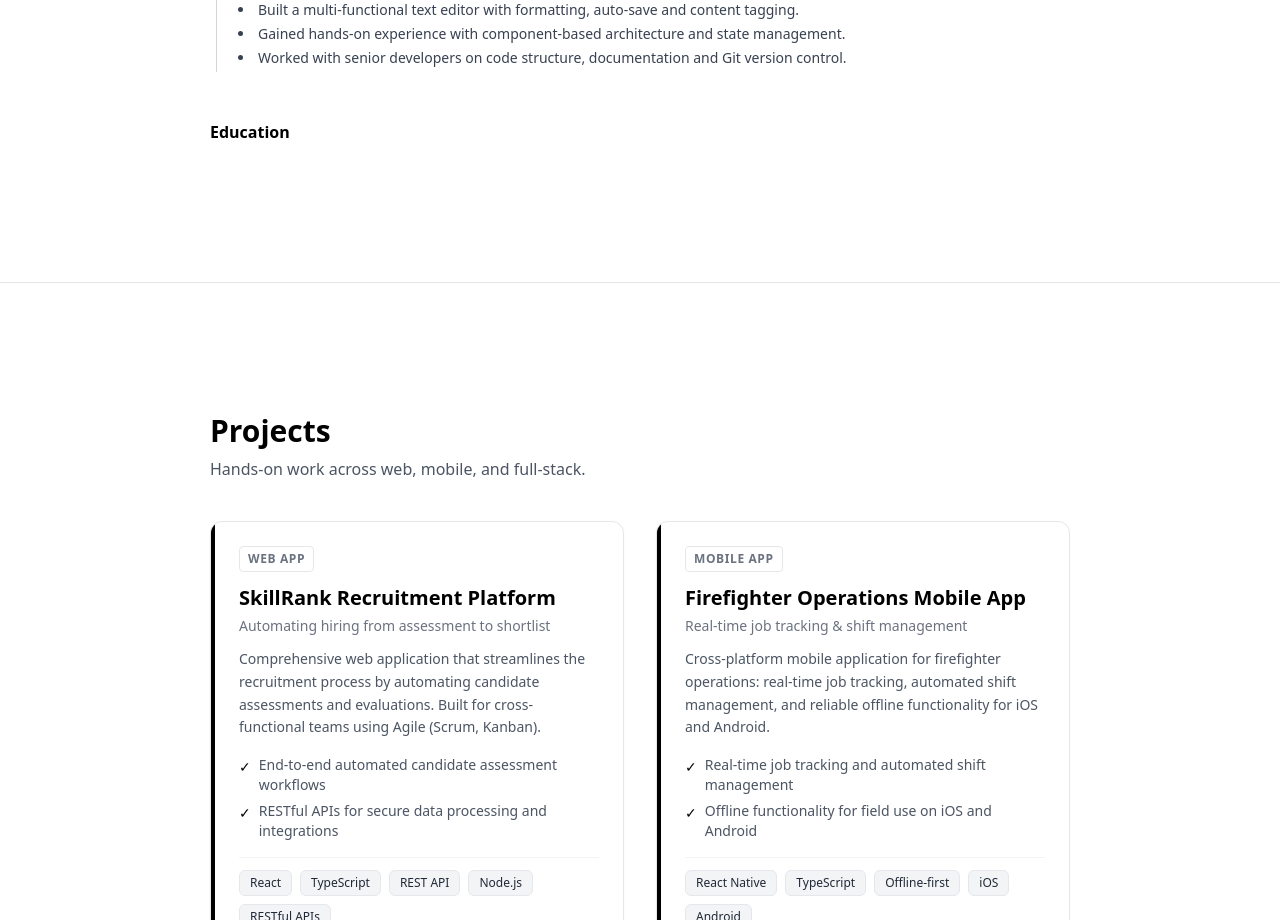
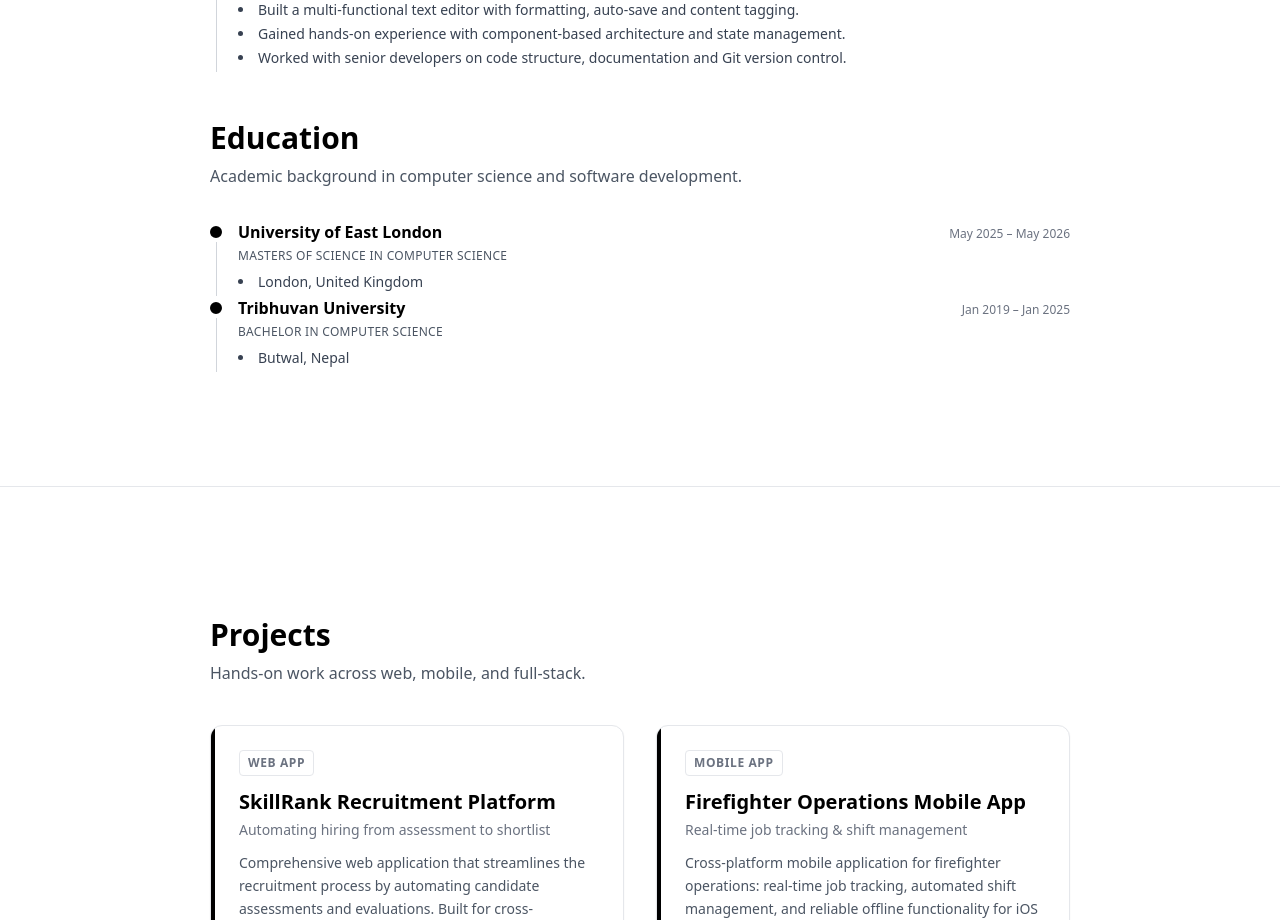
Before and after one commit to Ganes769/ganesh-portfolio, a React (Vite) app: page /work in a window 1280 px wide. Shown: the part 2560-3480 px from the top of the page. Built offline with nearby package versions, Linux system fonts and the light colour scheme.

Commit message:
education

```diff
--- a/src/apps/pages/landing/SinglePage.tsx
+++ b/src/apps/pages/landing/SinglePage.tsx
@@ -54,6 +54,25 @@ const workExperience = [
       "Gained hands-on experience with component-based architecture and state management.",
       "Worked with senior developers on code structure, documentation and Git version control.",
     ],
+  },
+];
+
+const education = [
+  {
+    company: {
+      name: "University of East London",
+      duration: "May 2025 – May 2026",
+      role: "Masters of Science in Computer Science",
+    },
+    contribute: ["London, United Kingdom"],
+  },
+  {
+    company: {
+      name: "Tribhuvan University",
+      duration: "Jan 2019 – Jan 2025",
+      role: "Bachelor in Computer Science",
+    },
+    contribute: ["Butwal, Nepal"],
   },
 ];
 
@@ -357,11 +376,24 @@ export default function SinglePage() {
               </ScrollFadeInUp>
             ))}
           </div>
-          <ScrollFadeInUp delay={0.15}>
-            <div id={SECTION_IDS.education}>
-              <h3 className="font-bold text-black mt-12 mb-6">Education</h3>
+
+          <ScrollFadeInUp delay={0.12}>
+            <div id={SECTION_IDS.education} className="mt-12">
+              <h2 className="text-2xl sm:text-3xl font-bold text-black mb-2">
+                Education
+              </h2>
+              <p className="text-gray-600 mb-8">
+                Academic background in computer science and software development.
+              </p>
             </div>
           </ScrollFadeInUp>
+          <div className="space-y-0">
+            {education.map((it, index) => (
+              <ScrollFadeInUp key={index} delay={0.12 + index * 0.06}>
+                <TimeLine company={it.company} contribute={it.contribute} />
+              </ScrollFadeInUp>
+            ))}
+          </div>
         </Container>
       </section>
 
```
